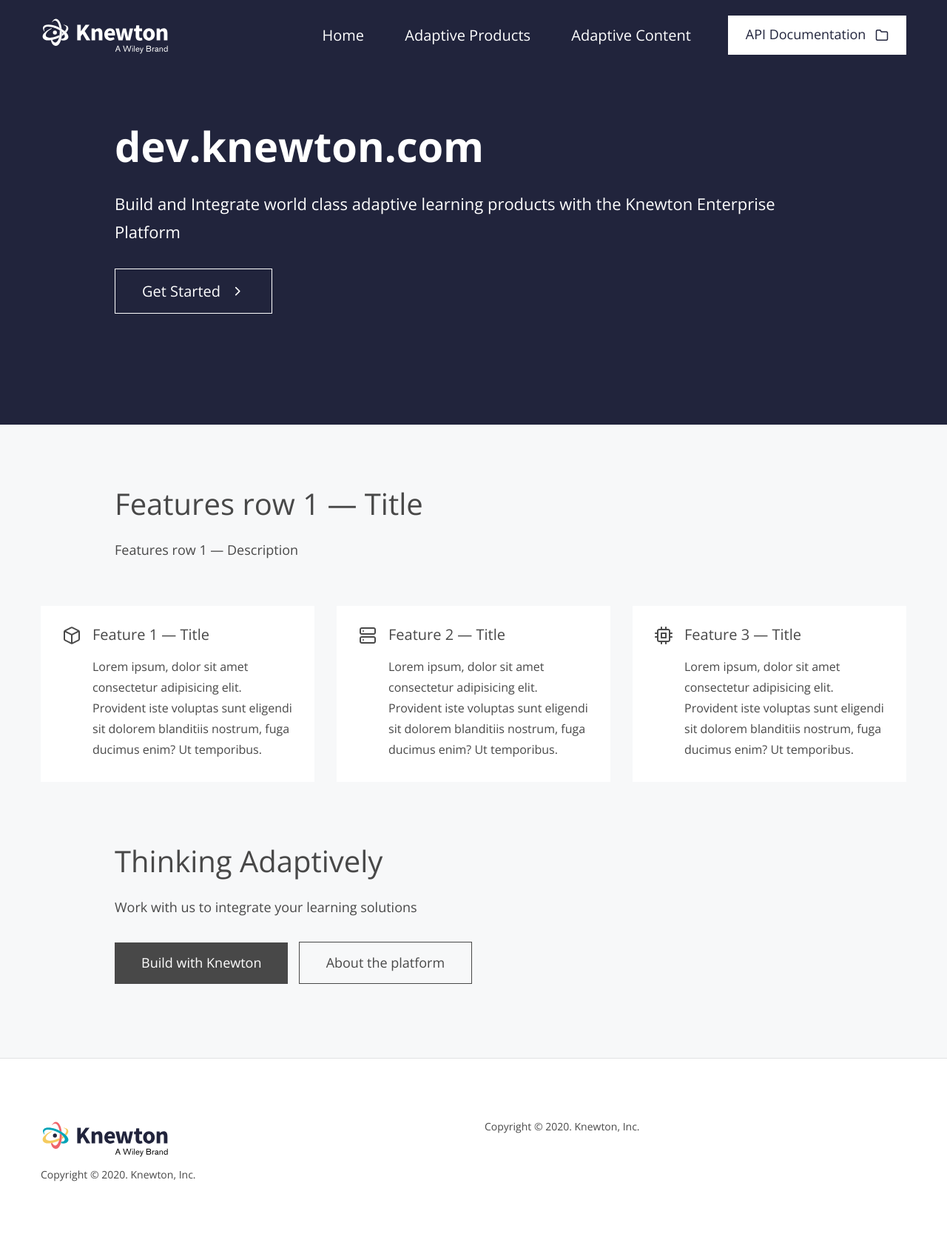
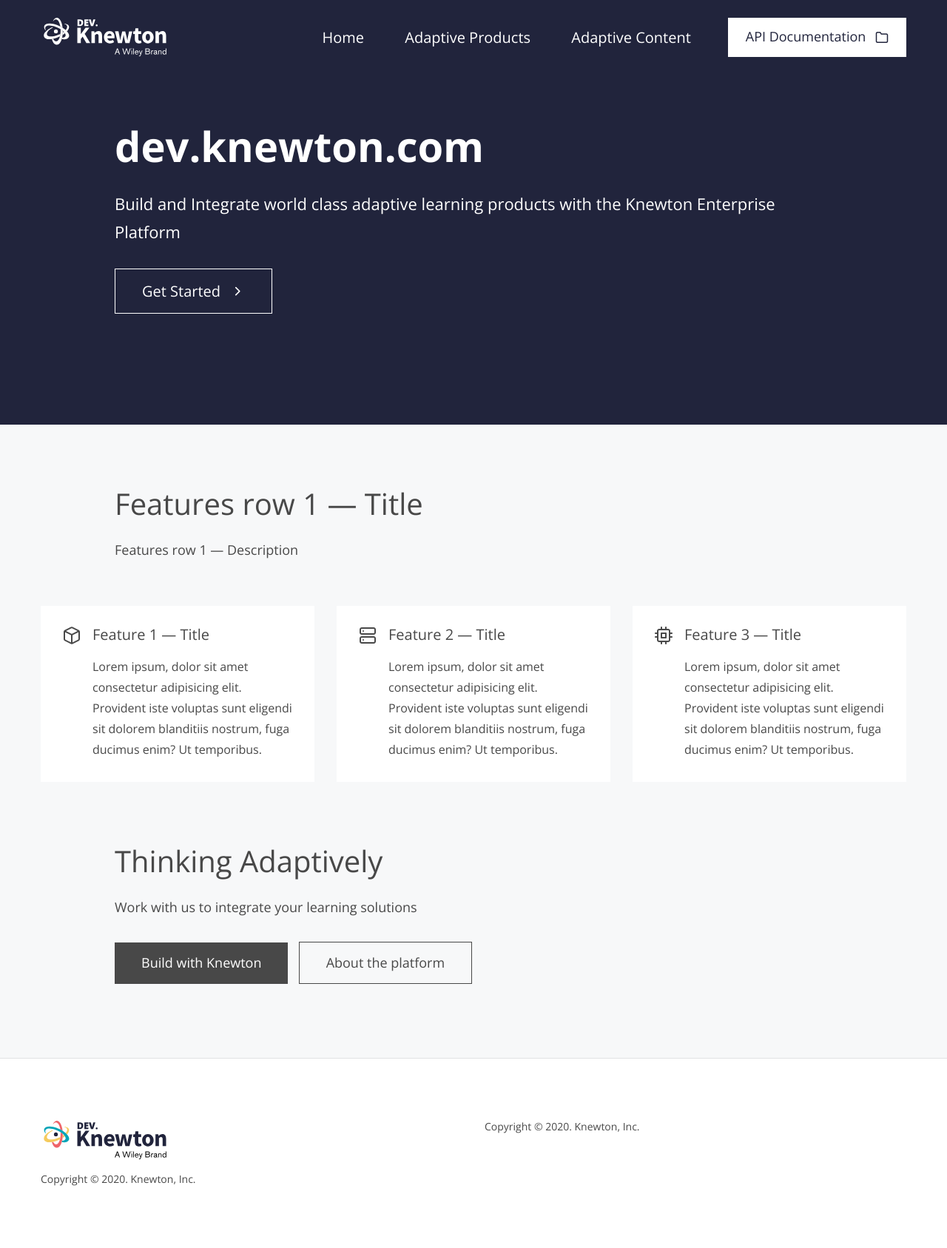
Before and after one commit to aheitzmann/some-docsite, a Jekyll site: the page built from index.md, in a window 1280 px wide. Shown: the whole page at 74% size. Built offline with Jekyll 4.4.1, drawn with Linux system fonts in a browser that asks for light colours; some web fonts are replaced.

Commit message:
updating the logo and stubbing out a readme

```diff
--- a/knewton-theme/_sass/components/_logo.scss
+++ b/knewton-theme/_sass/components/_logo.scss
@@ -8,7 +8,7 @@
 	transition: color .2s;
 
 	img {
-		min-width: 175px;
+		max-width: 175px;
 	}
 }
 
```
Also changed, not shown: README.md, knewton-theme/assets/images/layout/logo-kw-old.svg (added), knewton-theme/assets/images/layout/logo-kw-white-old.svg (added), knewton-theme/assets/images/layout/logo-kw-white.svg, knewton-theme/assets/images/layout/logo-kw.svg.
